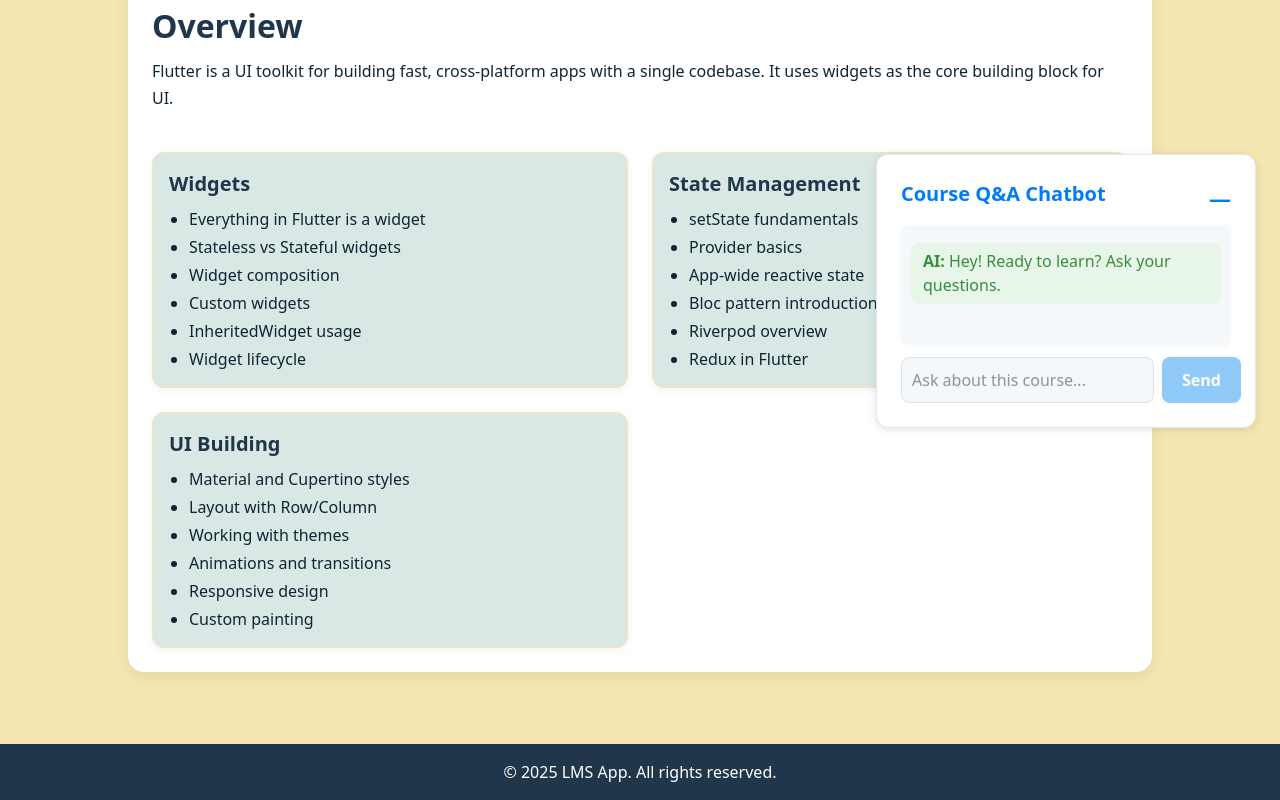
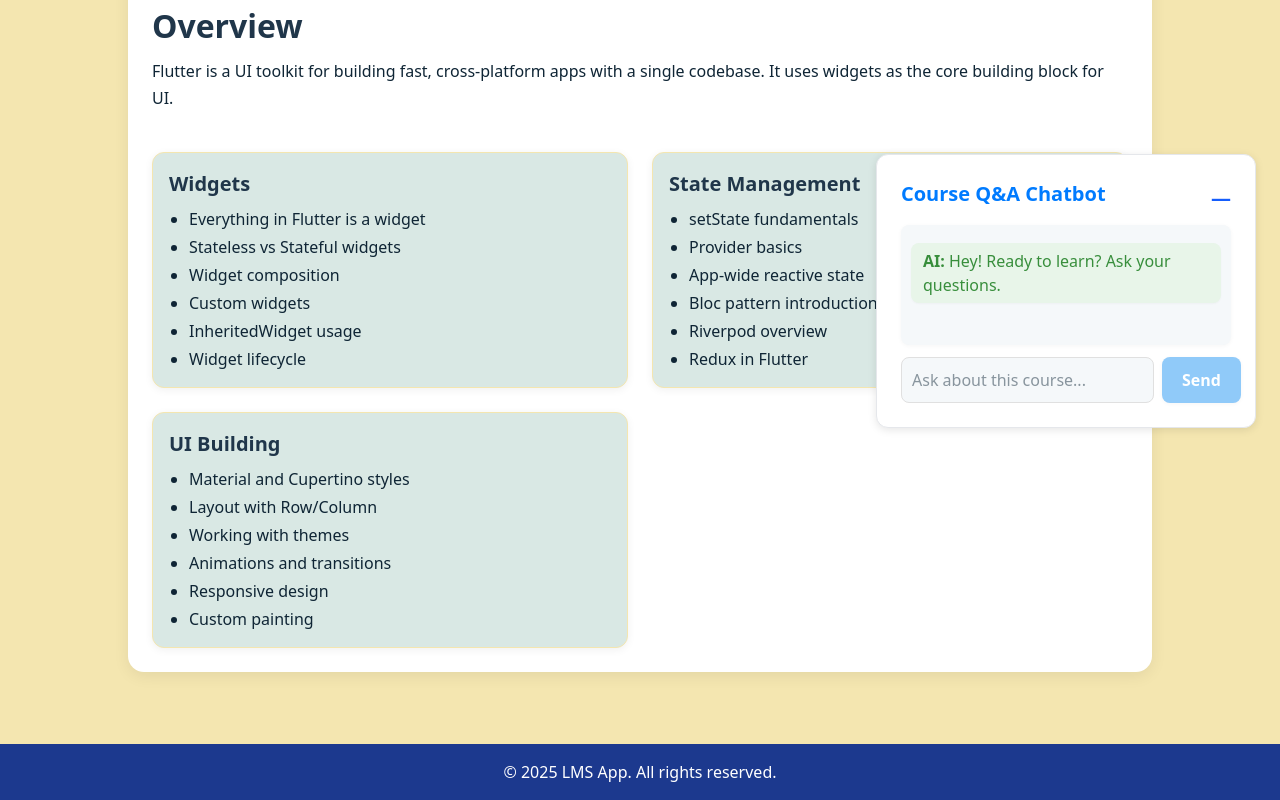
Before and after one commit to jsonOdison/lms-app, a Next.js app: page /courses/flutter in a window 1280 px wide. Shown: the part 348-1148 px from the top of the page. Built offline with nearby package versions, Linux system fonts and the light colour scheme.

Commit message:
code cleanup

```diff
--- a/app/layout.tsx
+++ b/app/layout.tsx
@@ -30,7 +30,7 @@
       >
         <div className="min-h-screen flex flex-col">
 
-          <header className="bg-[#20364A] text-white py-4">
+        <header className="bg-[#20364A] text-white py-4">
             <div className="container mx-auto px-6 flex justify-between items-center">
               <h1 className="text-2xl font-bold">ElevateHub</h1>
               <nav>
@@ -51,7 +51,7 @@
             {children}
           </main>
 
-          <footer className="bg-[#20364A] text-white py-4 text-center">
+          <footer className="bg-blue-900 text-white py-4 text-center">
             <p>&copy; 2025 LMS App. All rights reserved.</p>
           </footer>
 
--- a/src/components/Chatbot.tsx
+++ b/src/components/Chatbot.tsx
@@ -1,5 +1,5 @@
 import React, { useState } from "react";
-import { GREETINGS } from "../constants/chatbot";
+import { GREETINGS } from "@/src/constants/chatbot";
 import styles from "./Chatbot.module.css";
 
 interface ChatbotProps {
@@ -49,25 +49,13 @@
 
   return (
     <div
-      className={styles.chatbotContainer}
-      style={{ padding: minimized ? "8px 24px" : "24px" }}
-      onMouseEnter={(e) => (e.currentTarget.style.boxShadow = "0 6px 20px rgba(0,0,0,0.16)")}
-      onMouseLeave={(e) => (e.currentTarget.style.boxShadow = "0 2px 8px rgba(0,0,0,0.10)")}
+      className={`${styles.chatbotContainer} ${minimized ? 'p-2 px-6' : 'p-6'}`}
     >
       <div className={styles.header}>
-        <h2 style={{ marginBottom: minimized ? 0 : 8 }}>Course Q&A Chatbot</h2>
+        <h2 className={minimized ? '' : 'mb-2'}>Course Q&A Chatbot</h2>
         <button
           onClick={() => setMinimized((m) => !m)}
-          style={{
-            background: "none",
-            border: "none",
-            fontSize: 22,
-            color: "#007bff",
-            cursor: "pointer",
-            marginLeft: 8,
-            lineHeight: 1,
-            padding: 0,
-          }}
+          className="bg-transparent border-none text-blue-600 text-xl cursor-pointer ml-2 p-0"
           aria-label={minimized ? "Open chat" : "Minimize chat"}
         >
           {minimized ? "🗨️" : "—"}
@@ -79,13 +67,13 @@
             {messages.slice(-10).map((msg, idx) => (
               <div key={idx} className={styles.message}>
                 {msg.user ? (
-                  <div style={{ textAlign: "right" }}>
+                  <div className="text-right">
                     <span className={styles.userMessage}>
                       <b>You:</b> {msg.user}
                     </span>
                   </div>
                 ) : null}
-                <div style={{ textAlign: "left", marginTop: 4 }}>
+                <div className="text-left mt-1">
                   <span className={styles.botMessage}>
                     <b>AI:</b> {msg.bot}
                   </span>
```
